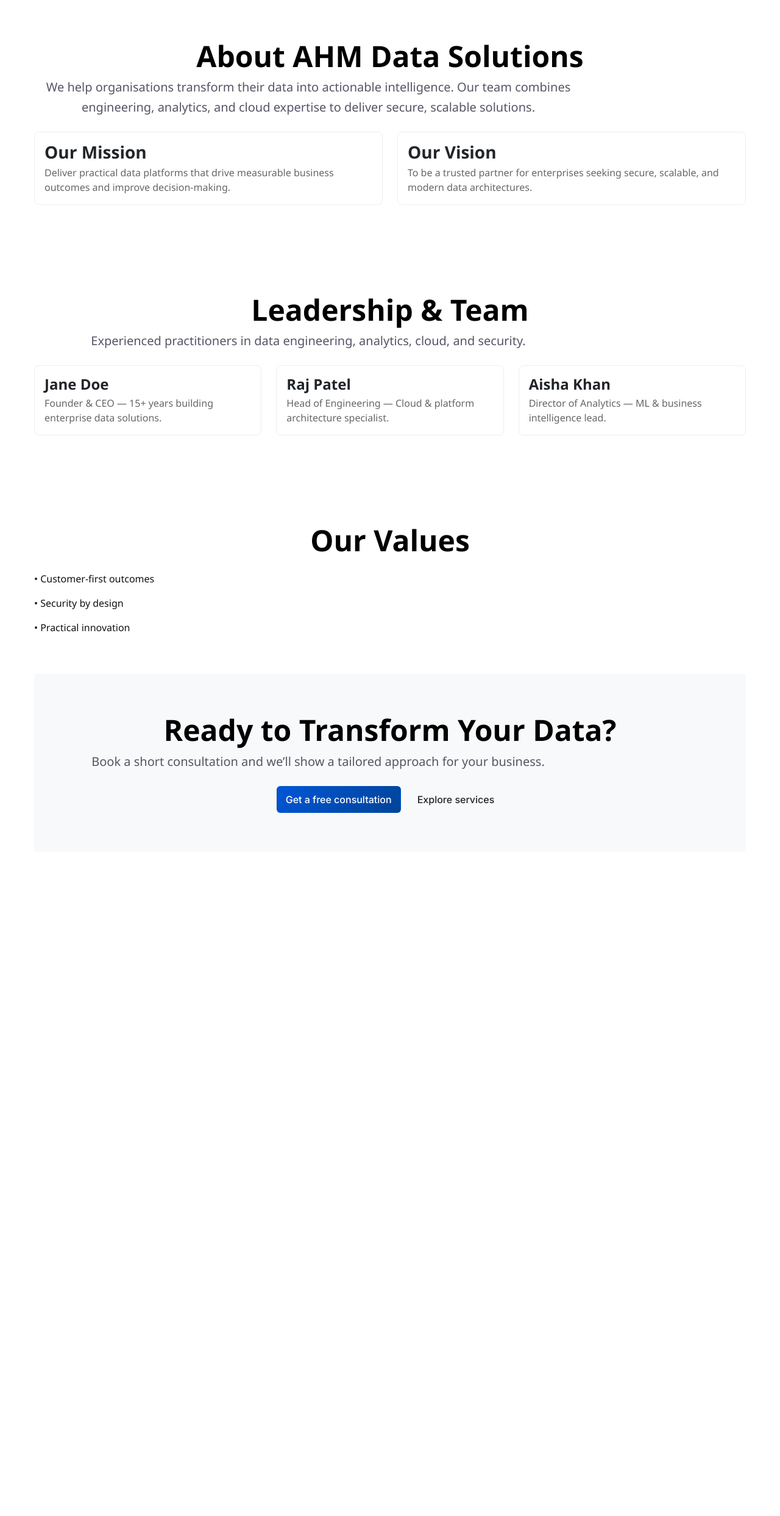
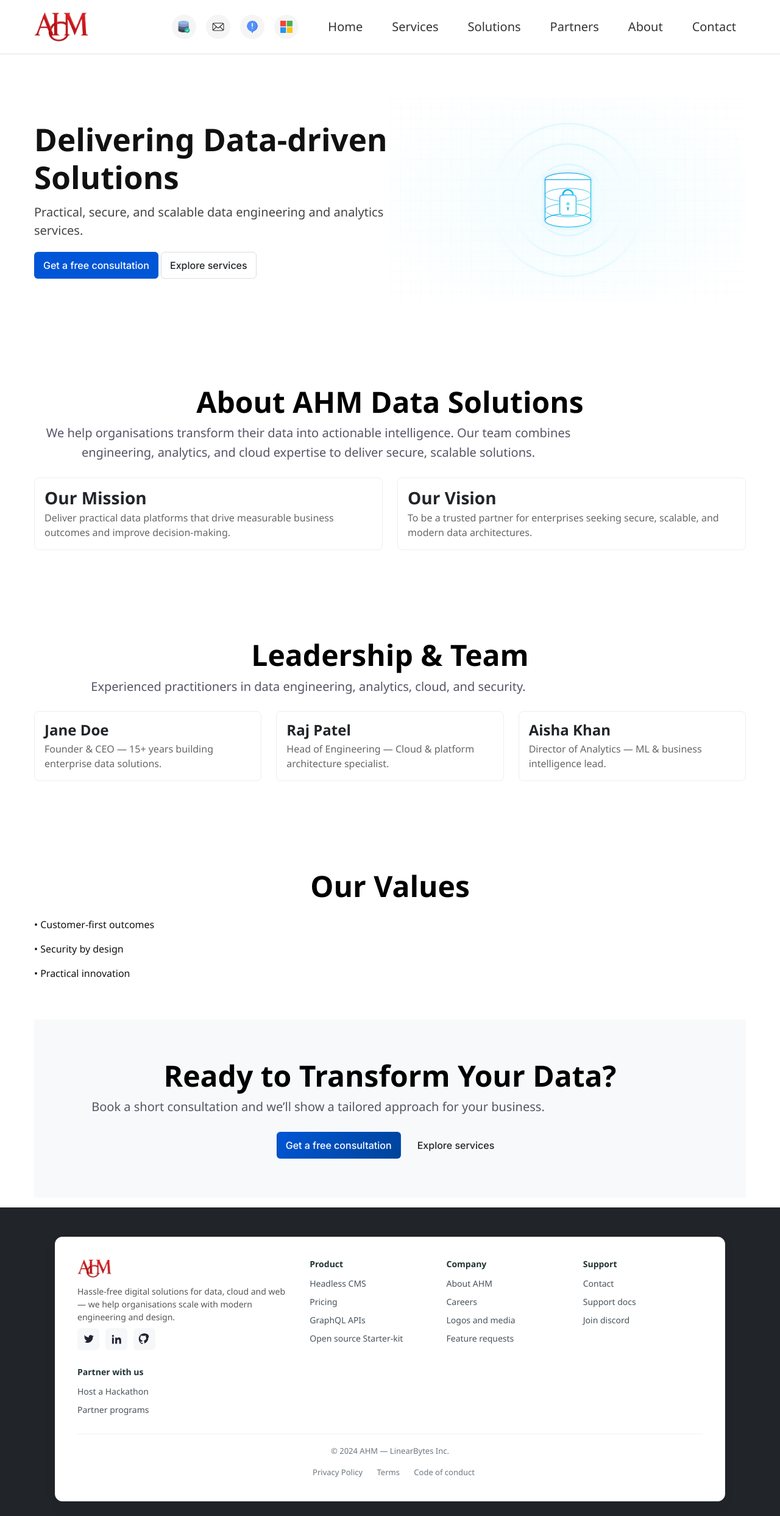
Before and after one commit to tellmesameer/AHM_WEB, a website: page AHM_Website/pages/about/index.html in a window 1280 px wide. Shown: the whole page at 61% size. Before the commit the page ends 1413 px from the top, so only its background shows below. Drawn offline with nearby package versions, Linux system fonts and the light colour scheme; files whose address does not match are found by name.

Commit message:
Update image paths and script references to include AHM_WEB directory

```diff
--- a/AHM_Website/components/organisms/footer.html
+++ b/AHM_Website/components/organisms/footer.html
@@ -3,8 +3,8 @@
   <div class="site-footer card">
     <div class="footer-top">
       <div class="footer-brand">
-        <a href="/" class="logo-link" aria-label="AHM home">
-          <img src="/images/AHM logo clear bg red[1].png" alt="AHM" class="footer-logo" />
+        <a href="/AHM_WEB/index.html" class="logo-link" aria-label="AHM home">
+          <img src="/AHM_WEB/images/AHM logo clear bg red[1].png" alt="AHM" class="footer-logo" />
         </a>
         <p class="brand-desc">Hassle-free digital solutions for data, cloud and web — we help organisations scale with modern engineering and design.</p>
         <div class="social-icons" aria-hidden="false">
@@ -43,8 +43,8 @@
         <div class="nav-col">
           <h4>Company</h4>
           <ul>
-            <li><a href="/AHM_Website/pages/about/index.html">About AHM</a></li>
-            <li><a href="/AHM_Website/pages/careers/index.html">Careers</a></li>
+            <li><a href="/AHM_WEB/AHM_Website/pages/about/index.html">About AHM</a></li>
+            <li><a href="/AHM_WEB/AHM_Website/pages/careers/index.html">Careers</a></li>
             <li><a href="#">Logos and media</a></li>
             <li><a href="#">Feature requests</a></li>
           </ul>
@@ -53,7 +53,7 @@
         <div class="nav-col">
           <h4>Support</h4>
           <ul>
-            <li><a href="/AHM_Website/pages/contact/index.html">Contact</a></li>
+            <li><a href="/AHM_WEB/AHM_Website/pages/contact/index.html">Contact</a></li>
             <li><a href="#">Support docs</a></li>
             <li><a href="#">Join discord</a></li>
           </ul>
@@ -72,9 +72,9 @@
     <div class="footer-bottom">
       <div class="copyright">© 2024 AHM — LinearBytes Inc.</div>
       <div class="policy-links">
-        <a href="/404.html">Privacy Policy</a>
-        <a href="/404.html">Terms</a>
-        <a href="/404.html">Code of conduct</a>
+  <a href="/AHM_WEB/404.html">Privacy Policy</a>
+  <a href="/AHM_WEB/404.html">Terms</a>
+  <a href="/AHM_WEB/404.html">Code of conduct</a>
       </div>
     </div>
   </div>
--- a/AHM_Website/components/organisms/header.html
+++ b/AHM_Website/components/organisms/header.html
@@ -1,43 +1,43 @@
 <!-- Organism: Site Header / Navigation -->
 <header class="site-header" role="banner">
   <div class="site-header__inner container">
-    <a class="brand" href="/index.html">
+    <a class="brand" href="/AHM_WEB/index.html">
       <!-- logo uses CSS-controlled height for dock animation -->
-      <img src="/images/AHM logo clear bg red[1].png" alt="AHM Data Solutions" class="header-logo" />
+      <img src="/AHM_WEB/images/AHM logo clear bg red[1].png" alt="AHM Data Solutions" class="header-logo" />
     </a>
     <!-- Dock: quick actions in the top header -->
     <nav class="header-dock" aria-label="Quick actions">
       <ul class="dock-list" role="menubar">
         <li class="dock-item" role="none">
           <a role="menuitem" href="/AHM_Website/pages/services/index.html" class="dock-link" aria-label="Services" title="Services">
-            <img src="/images/icons/015-database.png" alt="Services" class="dock-icon" loading="lazy" />
+            <img src="/AHM_WEB/images/icons/015-database.png" alt="Services" class="dock-icon" loading="lazy" />
           </a>
         </li>
         <li class="dock-item" role="none">
           <a role="menuitem" href="/AHM_Website/pages/contact/index.html" class="dock-link" aria-label="Contact" title="Contact">
-            <img src="/images/icons/006-envelope.png" alt="Contact" class="dock-icon" loading="lazy" />
+            <img src="/AHM_WEB/images/icons/006-envelope.png" alt="Contact" class="dock-icon" loading="lazy" />
           </a>
         </li>
         <li class="dock-item" role="none">
           <a role="menuitem" href="/AHM_Website/pages/about/index.html" class="dock-link" aria-label="About" title="About">
-            <img src="/images/icons/017-information.png" alt="About" class="dock-icon" loading="lazy" />
+            <img src="/AHM_WEB/images/icons/017-information.png" alt="About" class="dock-icon" loading="lazy" />
           </a>
         </li>
         <li class="dock-item" role="none">
           <a role="menuitem" href="/AHM_Website/pages/partners/index.html" class="dock-link" aria-label="Partners" title="Partners">
-            <img src="/images/icons/003-microsoft.png" alt="Partners" class="dock-icon" loading="lazy" />
+            <img src="/AHM_WEB/images/icons/003-microsoft.png" alt="Partners" class="dock-icon" loading="lazy" />
           </a>
         </li>
       </ul>
     </nav>
     <nav id="site-nav" class="main-nav" role="navigation" aria-label="Main">
       <ul class="main-nav__list">
-        <li><a href="/index.html">Home</a></li>
-        <li><a href="/AHM_Website/pages/services/index.html">Services</a></li>
-        <li><a href="/AHM_Website/pages/solutions/index.html">Solutions</a></li>
-        <li><a href="/AHM_Website/pages/partners/index.html">Partners</a></li>
-        <li><a href="/AHM_Website/pages/about/index.html">About</a></li>
-        <li><a href="/AHM_Website/pages/contact/index.html">Contact</a></li>
+  <li><a href="/AHM_WEB/index.html">Home</a></li>
+  <li><a href="/AHM_WEB/AHM_Website/pages/services/index.html">Services</a></li>
+  <li><a href="/AHM_WEB/AHM_Website/pages/solutions/index.html">Solutions</a></li>
+  <li><a href="/AHM_WEB/AHM_Website/pages/partners/index.html">Partners</a></li>
+  <li><a href="/AHM_WEB/AHM_Website/pages/about/index.html">About</a></li>
+  <li><a href="/AHM_WEB/AHM_Website/pages/contact/index.html">Contact</a></li>
       </ul>
     </nav>
     <button class="nav-toggle" aria-expanded="false" aria-controls="site-nav">Menu</button>
--- a/AHM_Website/components/organisms/hero.html
+++ b/AHM_Website/components/organisms/hero.html
@@ -6,11 +6,11 @@
         <h1 class="hero__title">Delivering Data-driven Solutions</h1>
         <p class="hero__lead">Practical, secure, and scalable data engineering and analytics services.</p>
         <div class="hero__ctas">
-      <a class="btn btn--primary" href="/AHM_Website/pages/consultation/index.html">Get a free consultation</a>
-      <a class="btn btn--ghost" href="/AHM_Website/pages/services/index.html">Explore services</a>
+      <a class="btn btn--primary" href="/AHM_WEB/AHM_Website/pages/consultation/index.html">Get a free consultation</a>
+      <a class="btn btn--ghost" href="/AHM_WEB/AHM_Website/pages/services/index.html">Explore services</a>
         </div>
       </div>
-      <img src="../../../images/backgorundImage.svg" alt="">
+      <img src="/AHM_WEB/images/backgorundImage.svg" alt="">
     </div>
   </div>
 </section>
--- a/AHM_Website/pages/about/index.html
+++ b/AHM_Website/pages/about/index.html
@@ -110,7 +110,7 @@
 
   </main>
     <div data-include="AHM_Website/components/organisms/footer.html"></div>
-  <script src="AHM_Website/js/partials.js" defer></script>
-  <script src="AHM_Website/js/phase3.js" defer></script>
+  <script src="/AHM_WEB/js/partials.js" defer></script>
+  <script src="/AHM_WEB/js/phase3.js" defer></script>
 </body>
 </html>
--- a/js/main.js
+++ b/js/main.js
@@ -428,8 +428,8 @@ document.addEventListener('DOMContentLoaded', function() {
     // Preload critical resources
     function preloadCriticalResources() {
         const criticalImages = [
-            '/images/backgorundImage.svg',
-            '/images/AHM logo clear bg red[1].png'
+            '/AHM_WEB/images/backgorundImage.svg',
+                '/AHM_WEB/images/AHM logo clear bg red[1].png'
         ];
 
         criticalImages.forEach(src => {
```
Also changed, not shown: AHM_Website/components/molecules/service-card.html (+2 -2 lines), AHM_Website/pages/careers/index.html (+2 -2 lines), index.html (+5 -4 lines).
